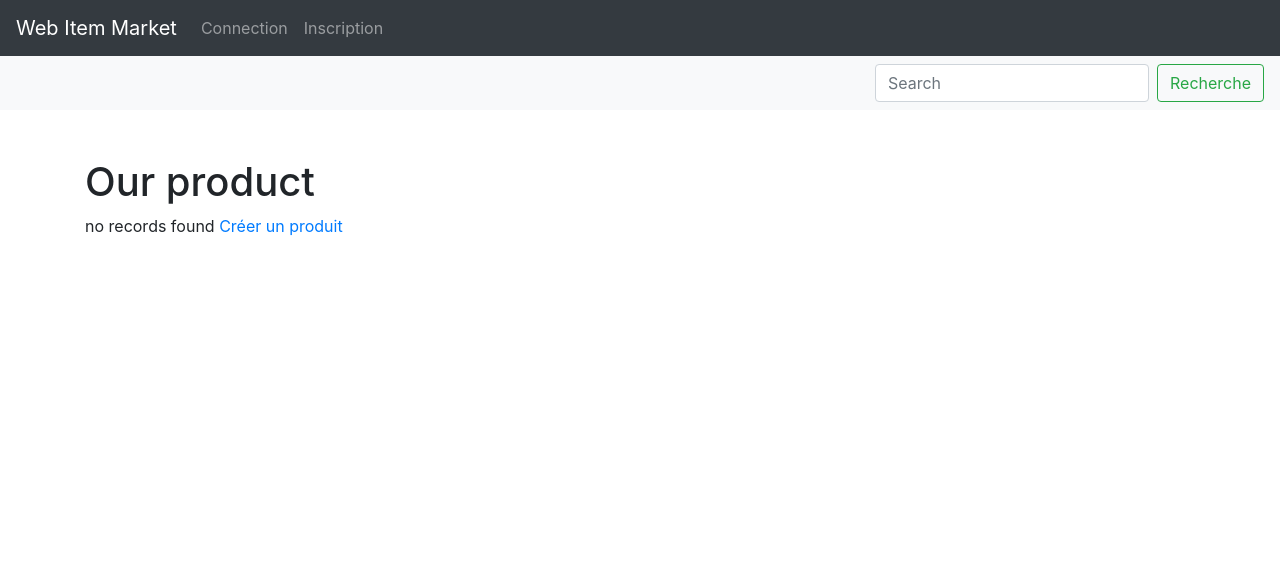
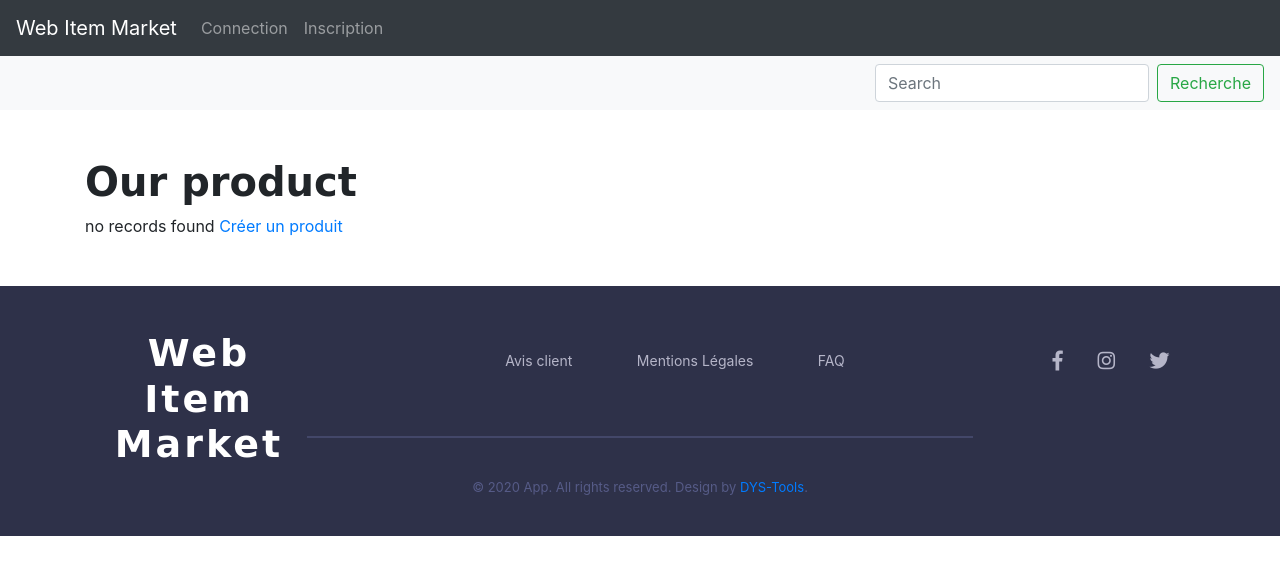
Before and after one commit to DYS-Tools/Sygma-Marketplace-Template, a Symfony app: template templates/product/index.html.twig in a window 1280 px wide. Shown: the top 585 px of the page. Run offline with Twig, Linux system fonts and the light colour scheme; the template is opened without the code that fills it, so the values that code supplies are empty; some libraries are stand-ins or nearby versions.

Commit message:
[Template] add footer

```diff
--- a/public/css/style.css
+++ b/public/css/style.css
@@ -6,3 +6,124 @@ body{
     margin: 0;
     padding: 0;
 }
+
+h1,h2,h3,h4,h5{
+    font-family: "Comic Sans MS";
+    font-weight: bold;
+}
+/* ==========================================================================================================
+										SUB FOOTER
+   ========================================================================================================== */
+.img-float-left {
+    float: left;
+}
+
+.img-float-right {
+    float: right;
+}
+
+.footer-outer {
+    width: 100%;
+    padding: 50px;
+    height: 250px;
+    background: #2e3149;
+    overflow: hidden;
+}
+.footer-outer .footer-inner {
+    width: 100%;
+    height: inherit;
+}
+.footer-outer .social-icons-footer i {
+    margin: 15px;
+    font-size: 20px;
+}
+.footer-outer .social-icons-footer a:hover i {
+    opacity: .6;
+    -webkit-transition: all .2s ease;
+    -moz-transition: all .2s ease;
+    -o-transition: all .2s ease;
+    -ms-transition: all .2s ease;
+    transition: all .2s ease;
+}
+.footer-outer .footer-three-grid {
+    width: 1140px;
+    margin: 0 auto;
+    height: 50px;
+    text-align: center;
+}
+.footer-outer .column-1-3 {
+    width: 20%;
+    float: left;
+    height: 50px;
+}
+.footer-outer .column-1-3 h1 {
+    font-size: 38px;
+    letter-spacing: 3px;
+    position: relative;
+    top: -5px;
+    font-weight: 600;
+    color: #fff;
+}
+.footer-outer .column-2-3 {
+    width: 60%;
+    float: left;
+    height: 50px;
+}
+.footer-outer .column-3-3 {
+    width: 20%;
+    float: left;
+    height: 50px;
+}
+.footer-outer .column-3-3 a {
+    color: #b5b5c8;
+}
+.footer-outer .column-3-3 .social-icons-header a:hover {
+    color: #fff;
+    opacity: 1;
+    -webkit-transition: color .2s ease;
+    -o-transition: color .2s ease;
+    transition: color .2s ease;
+}
+.footer-outer .footer-nav ul {
+    list-style: none;
+    text-align: center;
+}
+.footer-outer .footer-nav ul li {
+    display: inline-block;
+    line-height: 50px;
+    color: #b5b5c8;
+    margin: 0 30px;
+    font-size: 14px;
+}
+.footer-outer .footer-nav ul li:hover {
+    color: #fff;
+    -webkit-transition: color .2s ease-in-out;
+    -o-transition: color .2s ease-in-out;
+    transition: color .2s ease-in-out;
+}
+.footer-outer .footer-nav ul .active {
+    color: #fff;
+}
+.footer-outer .footer-nav ul li a {
+    color: #fff;
+    text-decoration: none;
+}
+.footer-outer .border-bottom-footer {
+    height: 1px;
+    width: 60%;
+    margin: 0 auto;
+    border: 1px solid #434769;
+    display: block;
+    margin-top: 50px;
+}
+.footer-outer .copyright {
+    color: #565b87;
+    text-align: center;
+    font-size: 13px;
+    padding: 40px 0;
+}
+
+.google-play-btn {
+    margin-left: 10px;
+}
+/**********************************/
--- a/templates/base.html.twig
+++ b/templates/base.html.twig
@@ -20,22 +20,36 @@
         <title>{% block title %}Web Item Market {% endblock %}</title>
 
         {% block stylesheets %}
-            <link rel="stylesheet" href="https://stackpath.bootstrapcdn.com/bootstrap/4.5.0/css/bootstrap.min.css" />
+            <link href="https://stackpath.bootstrapcdn.com/bootstrap/4.4.1/css/bootstrap.min.css" rel="stylesheet"
+                  integrity="sha384-Vkoo8x4CGsO3+Hhxv8T/Q5PaXtkKtu6ug5TOeNV6gBiFeWPGFN9MuhOf23Q9Ifjh"
+                  crossorigin="anonymous">
+
+            <link href="https://stackpath.bootstrapcdn.com/font-awesome/4.7.0/css/font-awesome.min.css" rel="stylesheet"
+                  integrity="sha384-wvfXpqpZZVQGK6TAh5PVlGOfQNHSoD2xbE+QkPxCAFlNEevoEH3Sl0sibVcOQVnN"
+                  crossorigin="anonymous">
+
+            <!-- Font Awesome -->
+            <link rel="stylesheet" href="https://use.fontawesome.com/releases/v5.0.13/css/all.css"
+                  integrity="sha384-DNOHZ68U8hZfKXOrtjWvjxusGo9WQnrNx2sqG0tfsghAvtVlRW3tvkXWZh58N9jp"
+                  crossorigin="anonymous">
+
             <!-- Favicons -->
             <link rel="icon" type="image/x-icon" href="{{ asset('img/favicon.ico') }}" />
 
             <link rel="stylesheet" href="{{ asset('css/style.css') }}" />
 
         {% endblock %}
+
     </head>
 
     <body>
-
         <nav class="navbar navbar-expand-lg navbar-dark bg-dark">
             <a class="navbar-brand" href="#">Web Item Market</a>
+
             <button class="navbar-toggler" type="button" data-toggle="collapse" data-target="#navbarNavAltMarkup" aria-controls="navbarNavAltMarkup" aria-expanded="false" aria-label="Toggle navigation">
                 <span class="navbar-toggler-icon"></span>
             </button>
+
             <div class="collapse navbar-collapse" id="navbarNavAltMarkup">
                 <div class="navbar-nav">
                 {% if app.user %}
@@ -78,12 +92,42 @@
         </nav>
 
         {% block body %}
+            <!-- Content page -->
+        {% endblock %}
+        <br/>
+        <br/>
+        <footer class="footer-outer">
+            <div class="container footer-inner">
+                <div class="footer-three-grid wow fadeIn animated" data-wow-delay="0.66s">
+                    <div class="column-1-3">
+                        <h1>Web Item Market</h1>
+                    </div>
+                    <div class="column-2-3">
+                        <nav class="footer-nav">
+                            <ul>
+                                <a href="#"><li>Avis client</li></a>
+                                <a href="{{ path('app_logout') }}"><li>Mentions Légales</li></a>
+                                <a href="{{ path('app_logout') }}"><li>FAQ</li></a>
+                            </ul>
+                        </nav>
+                    </div>
+                    <div class="column-3-3">
+                        <div class="social-icons-footer">
+                            <a href="https://www.facebook.com/fh5co"><i class="fab fa-facebook-f"></i></a>
+                            <a href="https://freehtml5.co"><i class="fab fa-instagram"></i></a>
+                            <a href="https://www.twitter.com/fh5co"><i class="fab fa-twitter"></i></a>
+                        </div>
+                    </div>
+                </div>
 
+                <span class="border-bottom-footer"></span>
+                <p class="copyright">&copy; 2020 App. All rights reserved. Design by <a href="https://freehtml5.co" target="_blank">DYS-Tools</a>.</p>
 
-        {% endblock %}
+            </div>
+        </footer>
+
+        {% block javascripts %}
             <script src="https://stackpath.bootstrapcdn.com/bootstrap/4.5.0/js/bootstrap.min.js" integrity="sha384-OgVRvuATP1z7JjHLkuOU7Xw704+h835Lr+6QL9UvYjZE3Ipu6Tp75j7Bh/kR0JKI" crossorigin="anonymous"></script>
-        {% block javascripts %}
-
         {% endblock %}
     </body>
 </html>
--- a/templates/product/_delete_form.html.twig
+++ b/templates/product/_delete_form.html.twig
@@ -1,5 +1,5 @@
 <form method="post" action="{{ path('product_delete', {'id': product.id}) }}" onsubmit="return confirm('Vous confirmez vouloir supprimer cette élément ? );">
     <input type="hidden" name="_method" value="DELETE">
-    <input type="hidden" name="_token" value="{{ csrf_token('Supprimer' ~ product.id) }}">
+    <input type="hidden" name="_token" value="{{ csrf_token('delete' ~ product.id) }}">
     <button class="btn">Supprimer</button>
 </form>
--- a/templates/product/index.html.twig
+++ b/templates/product/index.html.twig
@@ -1,6 +1,6 @@
 {% extends 'base.html.twig' %}
 
-{% block title %}Product index{% endblock %}
+{% block title %}Produit{% endblock %}
 
 {% block body %}
 
```
Lines whose indentation alone changed are shown as unchanged.
